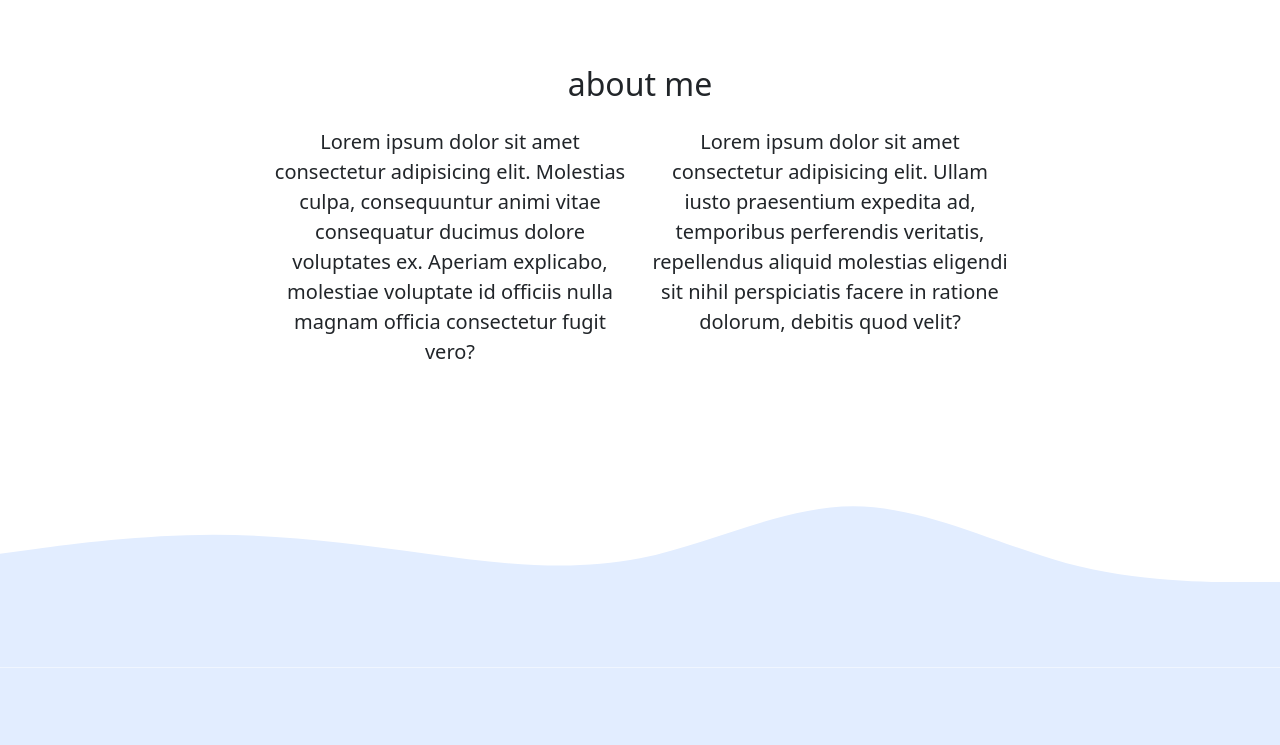
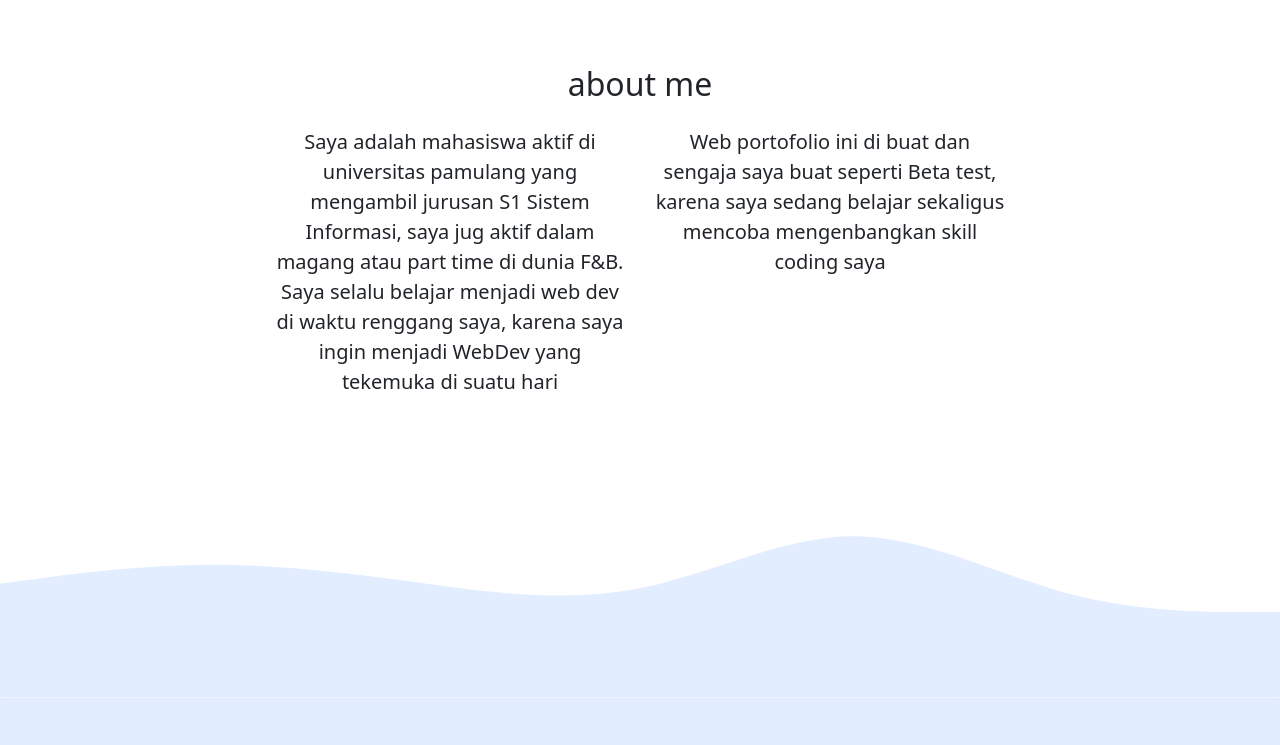
Before and after one commit to DimasPutchan/DimasPutroChandra.github.io, a plain HTML site: page index.html in a window 1280 px wide. Shown: the part 780-1525 px from the top of the page. Drawn offline with nearby package versions, Linux system fonts and the light colour scheme.

Commit message:
Update index.html

```diff
--- a/index.html
+++ b/index.html
@@ -88,10 +88,10 @@
           </div>
           <div class="row justify-content-center fs-5 text-center">
             <div class="col-md-4">
-              <p>Lorem ipsum dolor sit amet consectetur adipisicing elit. Molestias culpa, consequuntur animi vitae consequatur ducimus dolore voluptates ex. Aperiam explicabo, molestiae voluptate id officiis nulla magnam officia consectetur fugit vero?</p>
+              <p>Saya adalah mahasiswa aktif di universitas pamulang yang mengambil jurusan S1 Sistem Informasi, saya jug aktif dalam magang atau part time di dunia F&B. Saya selalu belajar menjadi web dev di waktu renggang saya, karena saya ingin menjadi WebDev yang tekemuka di suatu hari </p>
             </div>
             <div class="col-md-4">
-              <p>Lorem ipsum dolor sit amet consectetur adipisicing elit. Ullam iusto praesentium expedita ad, temporibus perferendis veritatis, repellendus aliquid molestias eligendi sit nihil perspiciatis facere in ratione dolorum, debitis quod velit?</p>
+              <p>Web portofolio ini di buat dan sengaja saya buat seperti Beta test, karena saya sedang belajar sekaligus mencoba mengenbangkan skill coding saya</p></p>
             </div>
           </div>
         </div>
```
